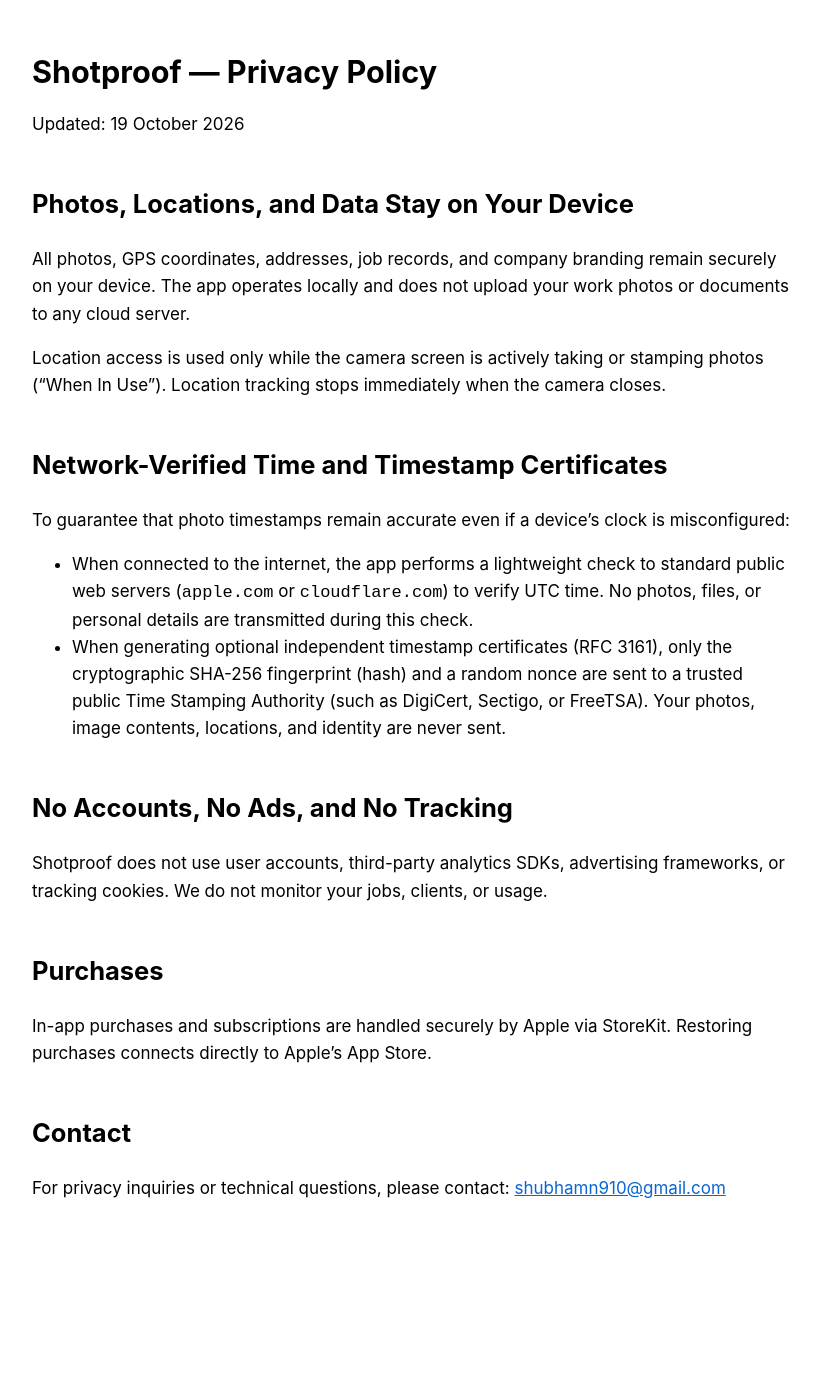
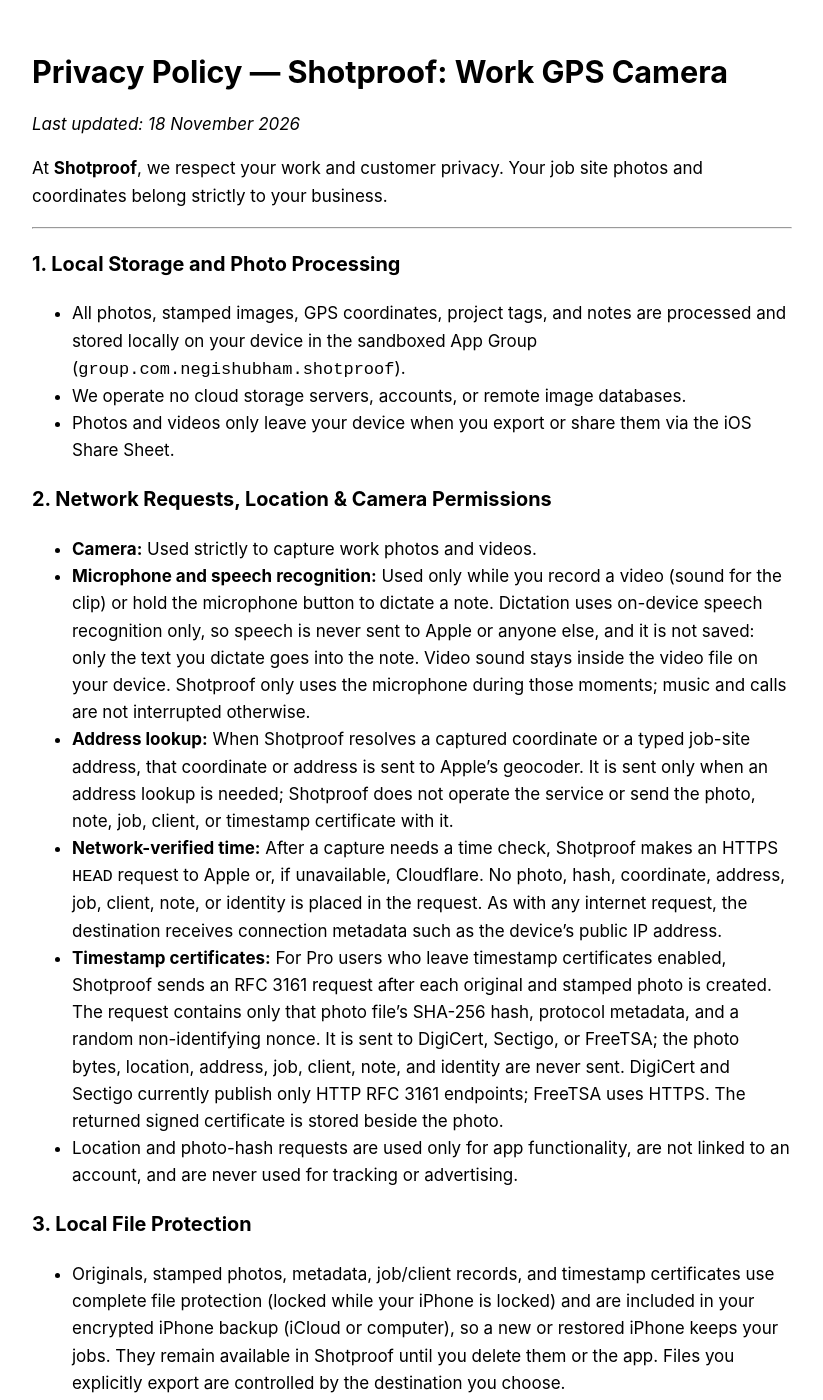
Before and after one commit to negishubham007/apps, a Jekyll site: the page built from shotproof/privacy.md, in a window 1280 px wide and 1400 px high. Shown: the whole window, without its empty margins (228-1051 px from the left). Built offline with Jekyll 4.4.1, drawn with Linux system fonts in a browser that asks for light colours; our own code applies the rules of GitHub Pages for plain Markdown files; some of the changed text lies outside the part shown.

Commit message:
Shotproof: updated app page and privacy policy

```diff
--- a/shotproof/privacy.md
+++ b/shotproof/privacy.md
@@ -1,33 +1,44 @@
 ---
+layout: default
 title: Shotproof — Privacy Policy
 permalink: /shotproof/privacy/
 ---
 
-# Shotproof — Privacy Policy
+# Privacy Policy — Shotproof: Work GPS Camera
 
-Updated: 19 October 2026
+*Last updated: 18 November 2026*
 
-## Photos, Locations, and Data Stay on Your Device
+At **Shotproof**, we respect your work and customer privacy. Your job site photos and coordinates belong strictly to your business.
 
-All photos, GPS coordinates, addresses, job records, and company branding remain securely on your device. The app operates locally and does not upload your work photos or documents to any cloud server.
+---
 
-Location access is used only while the camera screen is actively taking or stamping photos ("When In Use"). Location tracking stops immediately when the camera closes.
+### 1. Local Storage and Photo Processing
+- All photos, stamped images, GPS coordinates, project tags, and notes are processed and stored locally on your device in the sandboxed App Group (`group.com.negishubham.shotproof`).
+- We operate no cloud storage servers, accounts, or remote image databases.
+- Photos and videos only leave your device when you export or share them via the iOS Share Sheet.
 
-## Network-Verified Time and Timestamp Certificates
+### 2. Network Requests, Location & Camera Permissions
+- **Camera:** Used strictly to capture work photos and videos.
+- **Microphone and speech recognition:** Used only while you record a video (sound for the clip) or hold the microphone button to dictate a note. Dictation uses on-device speech recognition only, so speech is never sent to Apple or anyone else, and it is not saved: only the text you dictate goes into the note. Video sound stays inside the video file on your device. Shotproof only uses the microphone during those moments; music and calls are not interrupted otherwise.
+- **Address lookup:** When Shotproof resolves a captured coordinate or a typed job-site address, that coordinate or address is sent to Apple's geocoder. It is sent only when an address lookup is needed; Shotproof does not operate the service or send the photo, note, job, client, or timestamp certificate with it.
+- **Network-verified time:** After a capture needs a time check, Shotproof makes an HTTPS `HEAD` request to Apple or, if unavailable, Cloudflare. No photo, hash, coordinate, address, job, client, note, or identity is placed in the request. As with any internet request, the destination receives connection metadata such as the device's public IP address.
+- **Timestamp certificates:** For Pro users who leave timestamp certificates enabled, Shotproof sends an RFC 3161 request after each original and stamped photo is created. The request contains only that photo file's SHA-256 hash, protocol metadata, and a random non-identifying nonce. It is sent to DigiCert, Sectigo, or FreeTSA; the photo bytes, location, address, job, client, note, and identity are never sent. DigiCert and Sectigo currently publish only HTTP RFC 3161 endpoints; FreeTSA uses HTTPS. The returned signed certificate is stored beside the photo.
+- Location and photo-hash requests are used only for app functionality, are not linked to an account, and are never used for tracking or advertising.
 
-To guarantee that photo timestamps remain accurate even if a device's clock is misconfigured:
-- When connected to the internet, the app performs a lightweight check to standard public web servers (`apple.com` or `cloudflare.com`) to verify UTC time. No photos, files, or personal details are transmitted during this check.
-- When generating optional independent timestamp certificates (RFC 3161), only the cryptographic SHA-256 fingerprint (hash) and a random nonce are sent to a trusted public Time Stamping Authority (such as DigiCert, Sectigo, or FreeTSA). Your photos, image contents, locations, and identity are never sent.
+### 3. Local File Protection
+- Originals, stamped photos, metadata, job/client records, and timestamp certificates use complete file protection (locked while your iPhone is locked) and are included in your encrypted iPhone backup (iCloud or computer), so a new or restored iPhone keeps your jobs. They remain available in Shotproof until you delete them or the app. Files you explicitly export are controlled by the destination you choose.
 
-## No Accounts, No Ads, and No Tracking
+### 4. Zero Ads & Zero Tracking
+- Shotproof contains **zero advertising SDKs** and zero analytics frameworks (`NSPrivacyTracking = false`).
+- The App Store privacy label declares precise location and other user content used for app functionality, not linked to an account, and not used for tracking. These categories cover the address lookup and photo-hash timestamp requests described above.
 
-Shotproof does not use user accounts, third-party analytics SDKs, advertising frameworks, or tracking cookies. We do not monitor your jobs, clients, or usage.
+### 5. Subscriptions & Payments
+- Subscriptions to Shotproof Pro are processed directly by Apple via StoreKit 2.
+- We never receive or store your billing or payment card credentials.
 
-## Purchases
+### 6. Contact
+For privacy questions:
+- **Developer:** Shubham Negi
+- **Email:** [shubhamn910@gmail.com](mailto:shubhamn910@gmail.com)
 
-In-app purchases and subscriptions are handled securely by Apple via StoreKit. Restoring purchases connects directly to Apple's App Store.
-
-## Contact
-
-For privacy inquiries or technical questions, please contact:
-[shubhamn910@gmail.com](mailto:shubhamn910@gmail.com)
+[Back to Shotproof Home](/apps/shotproof/) · [Support & FAQ](/apps/shotproof/support/)
```
Also changed, not shown: shotproof/index.md (+78 -30 lines).
